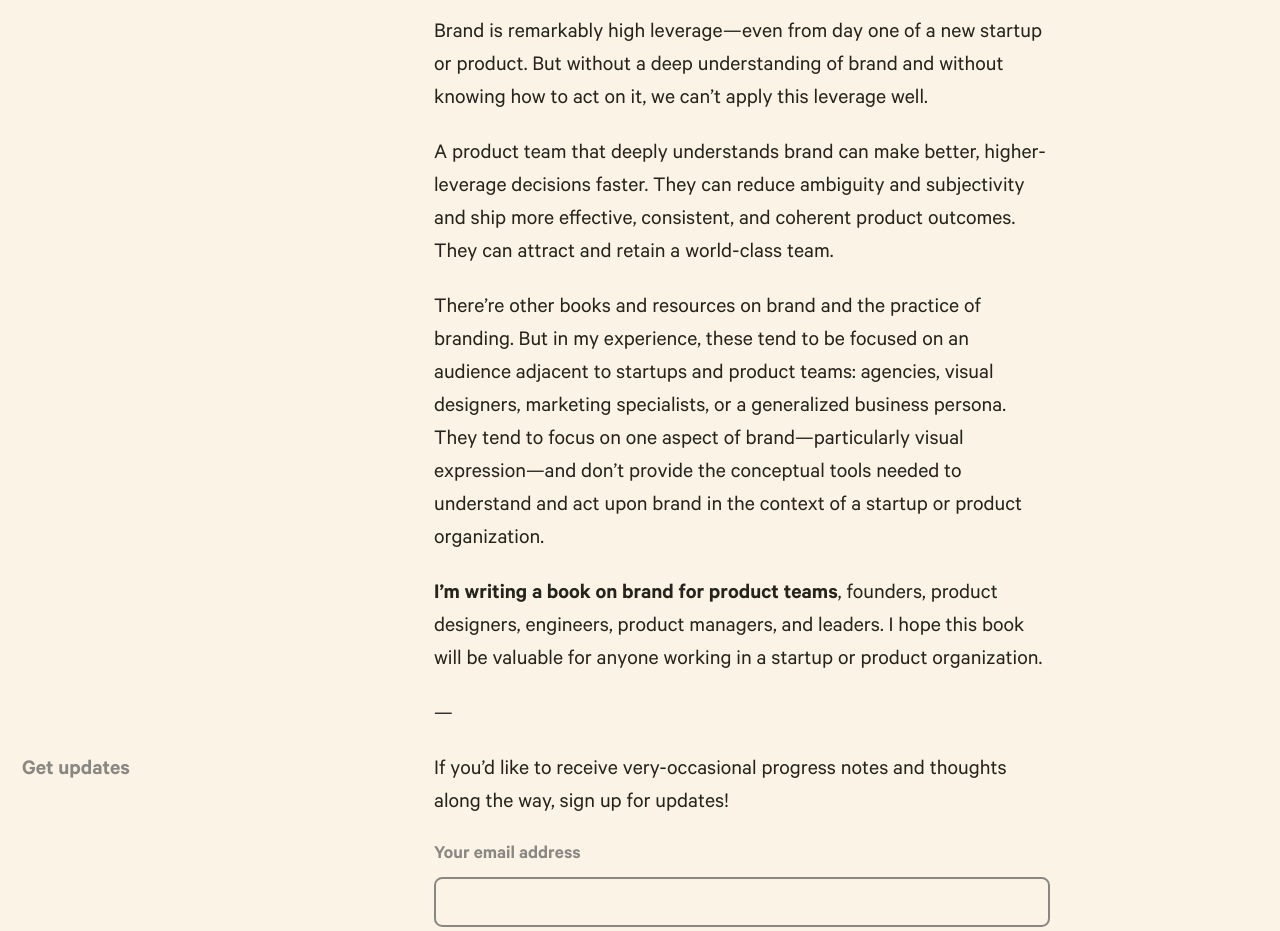
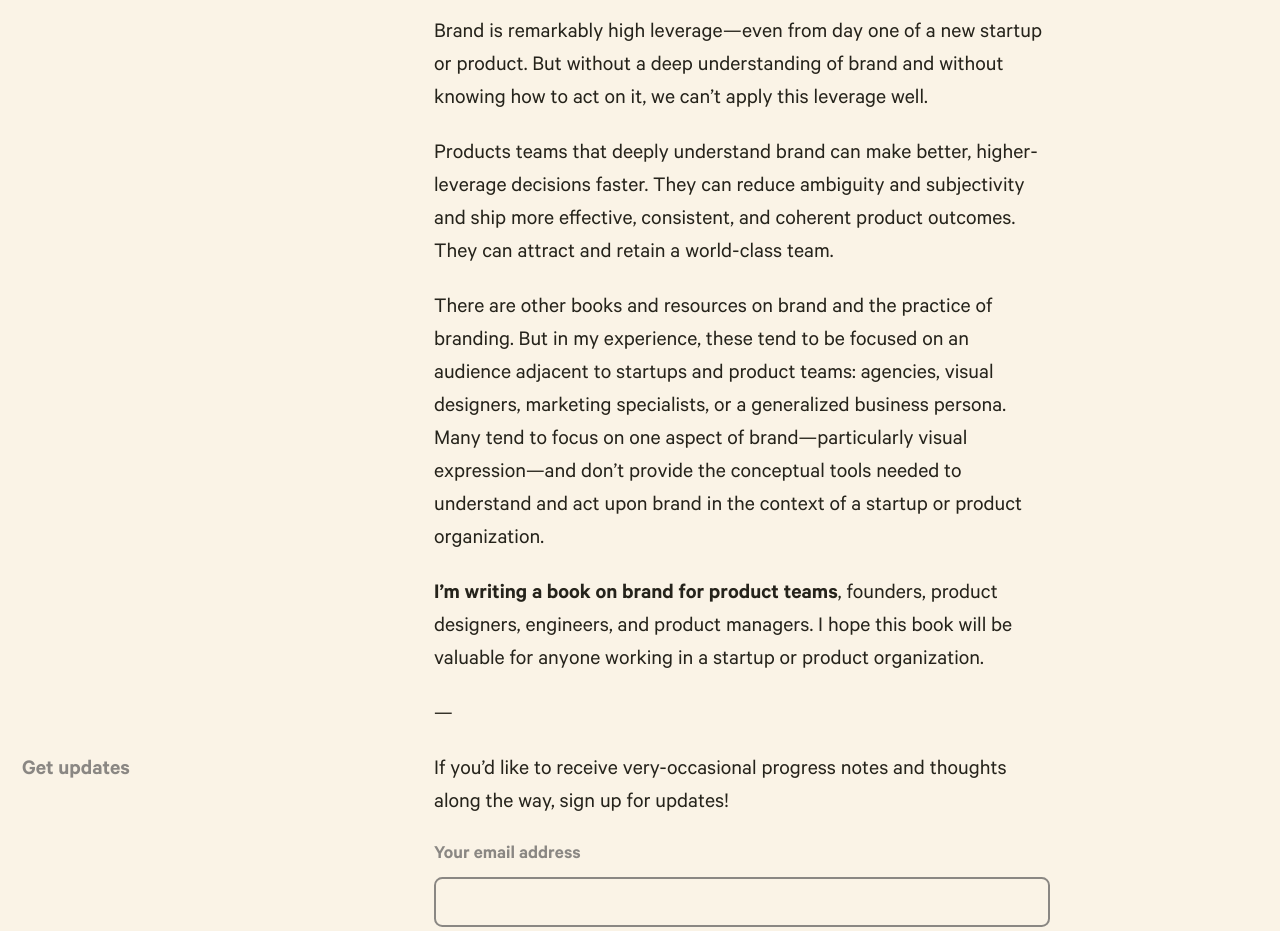
Before and after one commit to quinnkeast/quinnkeast-website, a Next.js app: page /brand-book in a window 1280 px wide. Shown: the part 780-1711 px from the top of the page. Built offline with nearby package versions, Linux system fonts and the light colour scheme.

Commit message:
Copy tweaks

```diff
--- a/pages/brand-book.js
+++ b/pages/brand-book.js
@@ -56,18 +56,18 @@ function BrandBook() {
           </p>
 
           <p>
-            A product team that deeply understands brand can make better,
+            Products teams that deeply understand brand can make better,
             higher-leverage decisions faster. They can reduce ambiguity and
             subjectivity and ship more effective, consistent, and coherent
             product outcomes. They can attract and retain a world-class team.
           </p>
 
           <p>
-            There’re other books and resources on brand and the practice of
+            There are other books and resources on brand and the practice of
             branding. But in my experience, these tend to be focused on an
             audience adjacent to startups and product teams: agencies, visual
             designers, marketing specialists, or a generalized business persona.
-            They tend to focus on one aspect of brand—particularly visual
+            Many tend to focus on one aspect of brand—particularly visual
             expression—and don’t provide the conceptual tools needed to
             understand and act upon brand in the context of a startup or product
             organization.
@@ -75,9 +75,9 @@ function BrandBook() {
 
           <p>
             <strong>I’m writing a book on brand for product teams</strong>,
-            founders, product designers, engineers, product managers, and
-            leaders. I hope this book will be valuable for anyone working in a
-            startup or product organization.
+            founders, product designers, engineers, and product managers. I hope
+            this book will be valuable for anyone working in a startup or
+            product organization.
           </p>
 
           <p>&mdash;</p>
```
